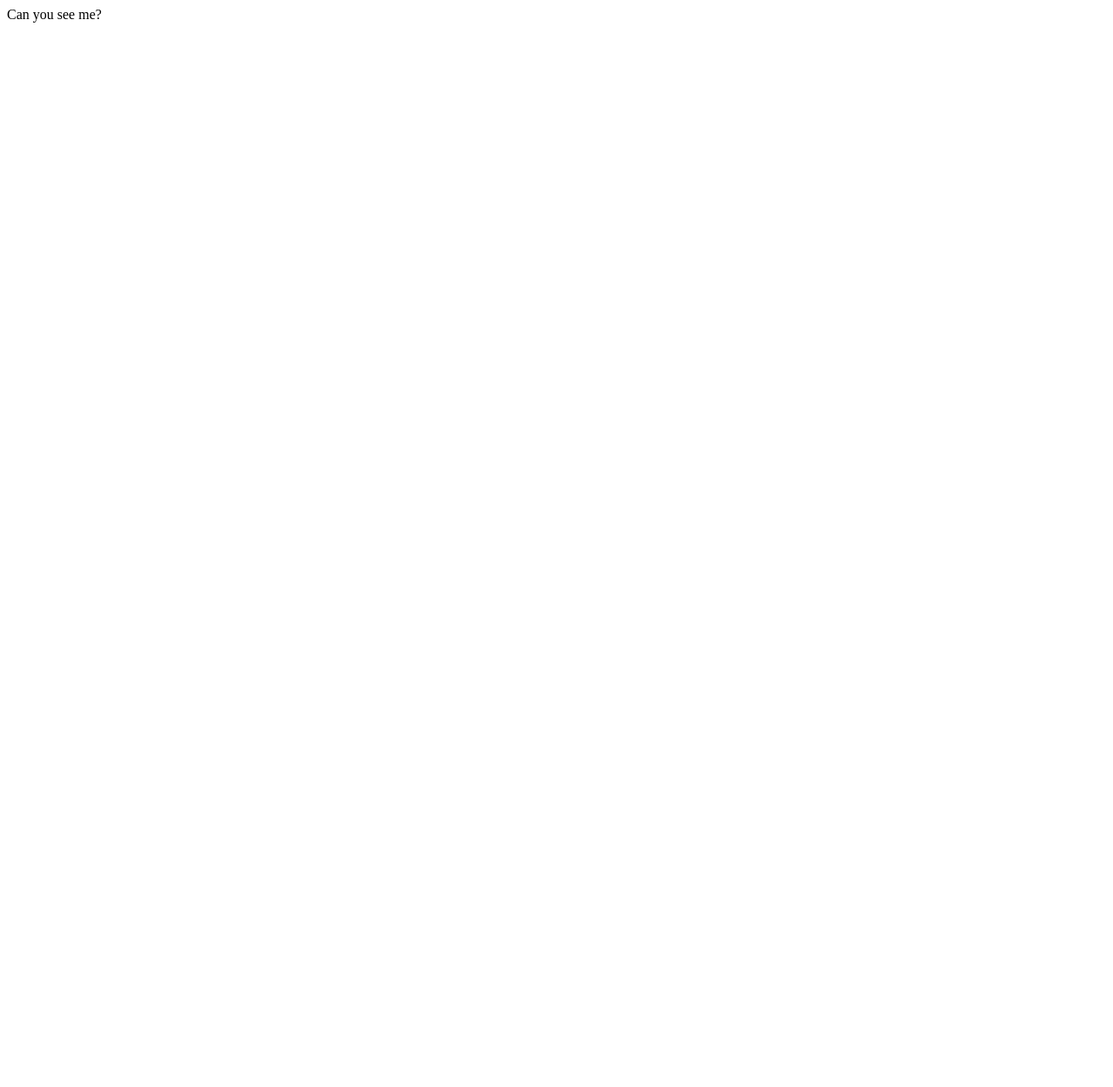
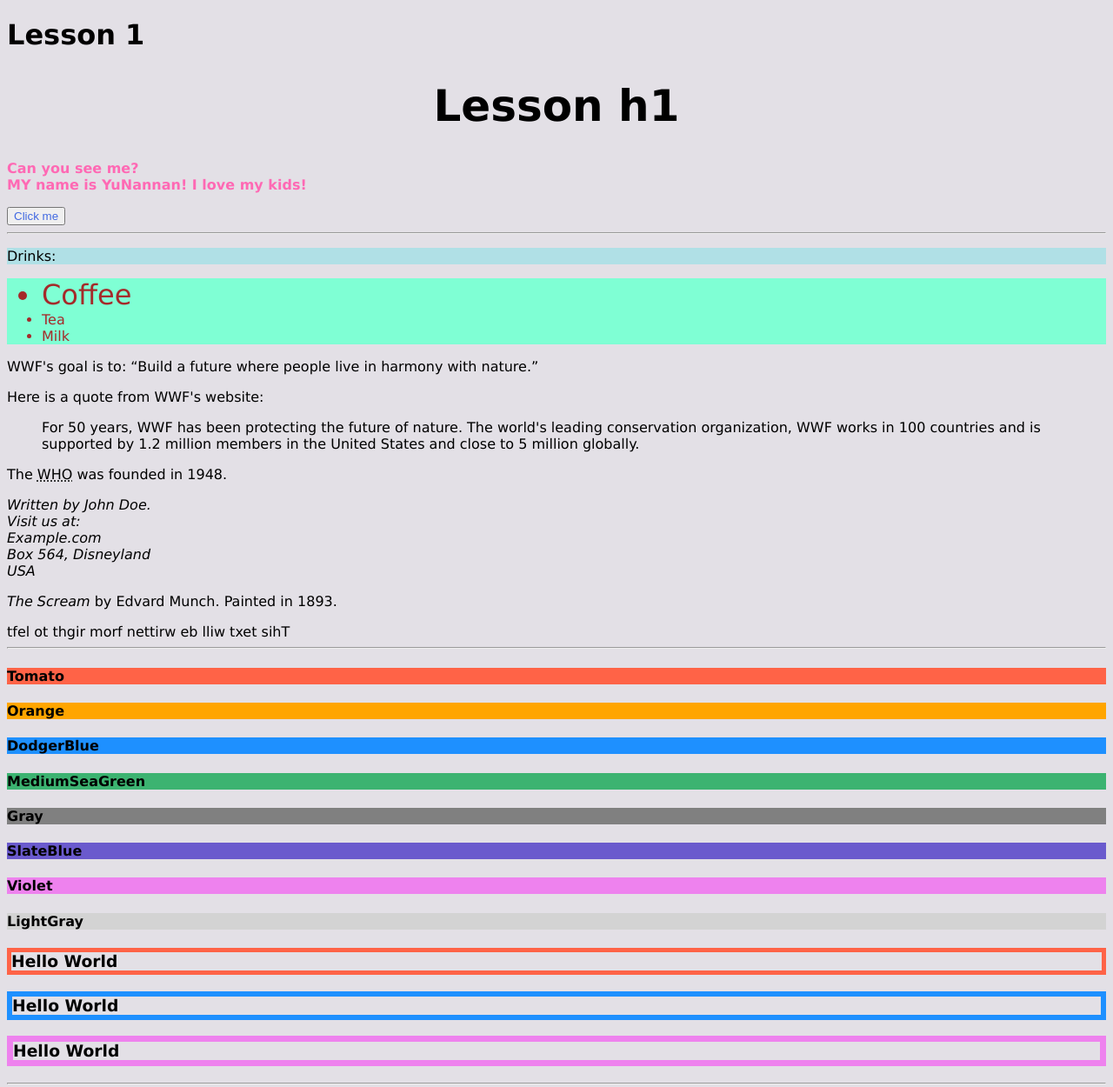
Before and after one commit to bestcastor/JavaScriptPractice, a plain HTML site: page index.html in a window 1280 px wide. Shown: the top 1250 px of the page at 87% size. Before the commit the page ends 800 px from the top, so only its background shows below. Drawn offline with Linux system fonts and the light colour scheme.

Commit message:
learn HTML

```diff
--- a/index.html
+++ b/index.html
@@ -2,9 +2,91 @@
 <html lang="en">
 <head>
     <meta charset="UTF-8">
-    <title>Title</title>
+    <title>YNNPractice</title>
 </head>
-<body>
- <div>Can you see me?</div>
+<body style="background-color:#e3e0e6;font-family:verdana;">
+    <h1>Lesson 1</h1>
+	<h1 style="font-size:50px;text-align:center;">Lesson h1</h1>
+    <p style="color:hotpink;"><b>Can you see me? <br> MY name is YuNannan! I love my kids!</b></p>
+        <button style="color:royalblue;">Click me</button>
+
+	<hr>
+    <p style="background-color:powderblue;" title ="List of my drinks"> Drinks:
+	<ul style="color:brown;background: aquamarine">
+        <li style="font-size:200%;">Coffee</li>
+        <li>Tea</li>
+        <li>Milk</li>
+    </ul>
+    </p>
+
+	<p>WWF's goal is to: <q>Build a future where people live in harmony with nature.</q></p>
+	<p>Here is a quote from WWF's website:</p>
+	<blockquote cite="http://www.worldwildlife.org/who/index.html">
+		For 50 years, WWF has been protecting the future of nature.
+		The world's leading conservation organization,
+		WWF works in 100 countries and is supported by
+		1.2 million members in the United States and
+		close to 5 million globally.
+	</blockquote>
+
+	<p>The <abbr title="World Health Organization">WHO</abbr> was founded in 1948.</p>
+
+	<address>
+		Written by John Doe.<br>
+		Visit us at:<br>
+		Example.com<br>
+		Box 564, Disneyland<br>
+		USA
+	</address>
+
+	<p><cite>The Scream</cite> by Edvard Munch. Painted in 1893.</p>
+
+	<bdo dir="rtl">This text will be written from right to left</bdo>
+
+	<hr>
+	<h4 style="background-color:Tomato;">Tomato</h4>
+	<h4 style="background-color:Orange;">Orange</h4>
+	<h4 style="background-color:DodgerBlue;">DodgerBlue</h4>
+	<h4 style="background-color:MediumSeaGreen;">MediumSeaGreen</h4>
+	<h4 style="background-color:Gray;">Gray</h4>
+	<h4 style="background-color:SlateBlue;">SlateBlue</h4>
+	<h4 style="background-color:Violet;">Violet</h4>
+	<h4 style="background-color:LightGray;">LightGray</h4>
+	<h3 style="border:5px solid Tomato;">Hello World</h3>
+	<h3 style="border:6px solid DodgerBlue;">Hello World</h3>
+	<h3 style="border:7px solid Violet;">Hello World</h3>
+
+	<hr>
+	<p style="font-size:40px">Text Format</p>
+	<p><b>This text is bold</b></p>
+	<p><i>This text is italic</i></p>
+	<p>This is<sub> subscript</sub> and <sup>superscript</sup></p>
+	<p><strong>This is strong message!</strong></p>
+	<p><em>this is em text</em></p>
+	<p><mark>This is mark text.</mark></p>
+	<p><del>this is del text</del></p>
+	<p><ins>This is ins text.</ins></p>
+	<p><small>this is small text.</small></p>
+
+	<hr>
+<p><a href="https://www.w3schools.com">This is a link</a>
+</p>
+
+<p>
+	<img src="img.jpg" alt="you cannot see me!" width="100" height="100"></p>
+<p>
+	<img src="img1.jpg" alt="Cannot find the image jpg.">
+</p>
+
+<hr>
+
+<pre>
+	2018-6-27: I am starting to learn HTML using w3school website!
+	It is very interesting!
+	My two sons went to beds now.
+	   A Ha A
+	H   A    Ha!
+</pre>
+
 </body>
 </html>
--- /dev/null
+++ b/site/css/styles.css
@@ -0,0 +1,20 @@
+body {
+}
+h1 {
+    color: blue;
+}
+p {
+    color: cornflowerblue;
+    border: 5px solid powderblue;
+    padding: 30px;
+    margin: 100px;
+}
+
+p.error {
+    color: red;
+}
+
+#p01 {
+    color: aqua;
+    border:7px solid yellowgreen;
+}
```
Also changed, not shown: site/index.html (+6 -1 lines), img.jpg (added).
